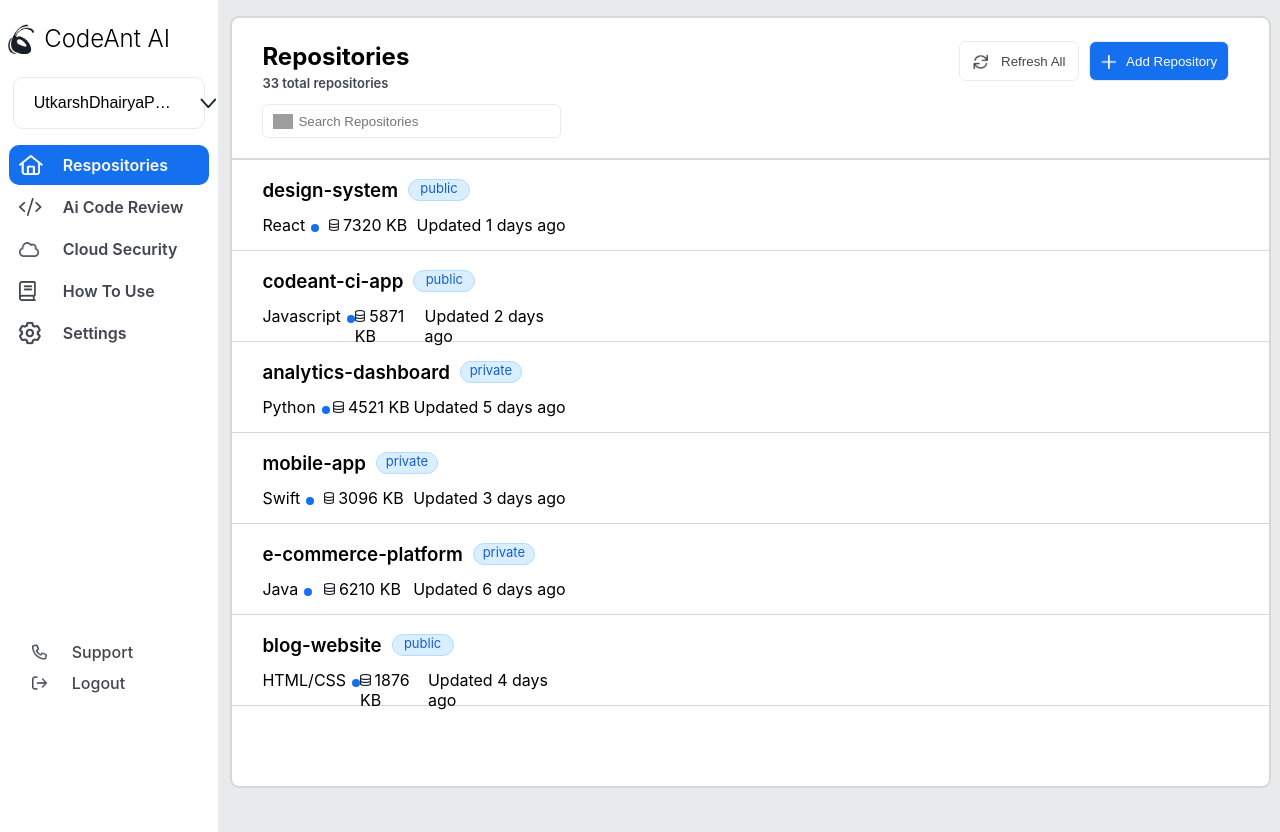
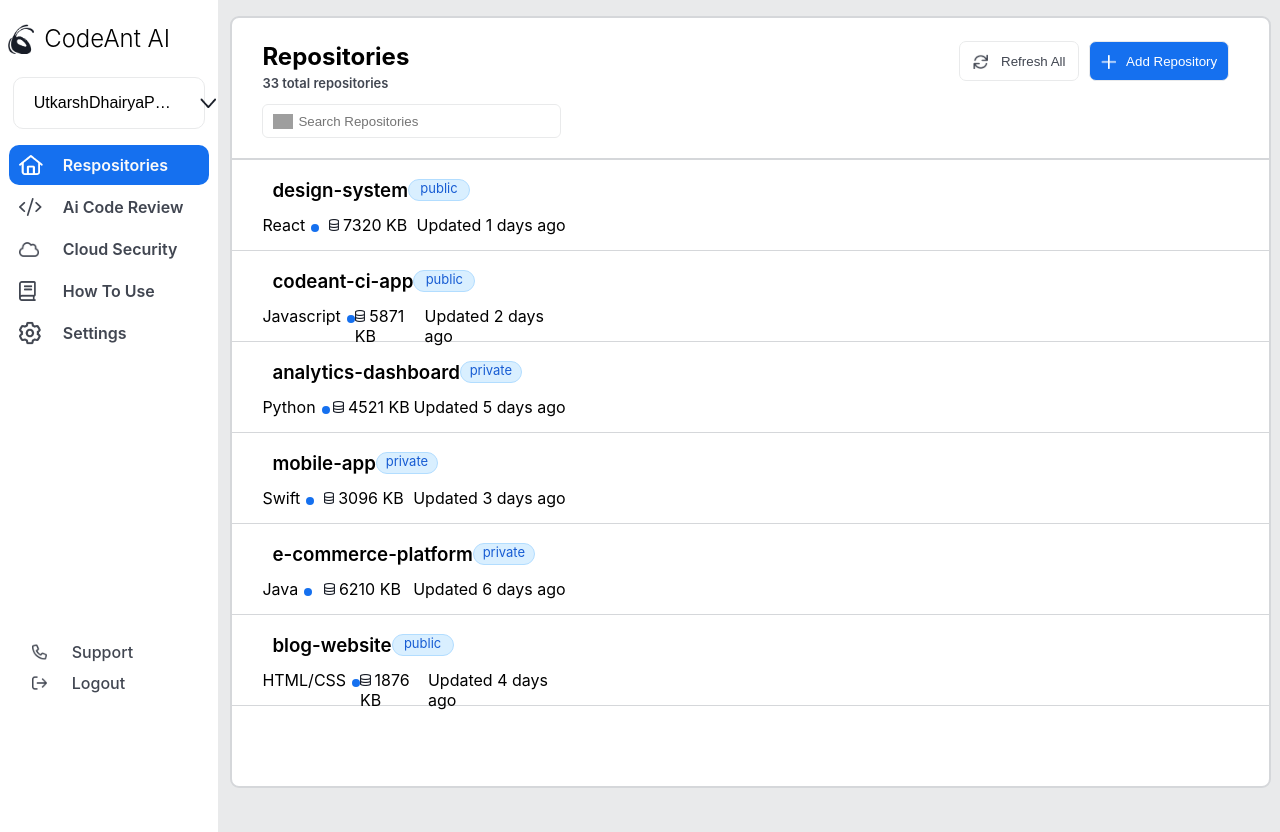
Before and after one commit to Asriths31/CodeAnt-Assignment, a React (Create React App) app: page /repo in a window 1280 px wide. Shown: the top 832 px of the page. Built offline with nearby package versions, Linux system fonts and the light colour scheme; grey boxes are pictures that could not be loaded.

Commit message:
made some changes in menu css

```diff
--- a/src/App.css
+++ b/src/App.css
@@ -423,18 +423,22 @@ header{
     padding:0 0 0 30px;
 
 }
-.repo-info:hover{
+.repo-name:hover{
+    background-color: #e9eaeb;
+}
+.repo-name:hover .repo-data{
     background-color: #e9eaeb;
 }
 .repo-name{
     display: flex;
-    width: auto;
+    width: 100%;
     /* justify-content: space-between; */
     align-items: center;
+    margin-left: -30px
 
 }
 .repo-name h3{
-    margin-right: 10px;
+    padding-left: 40px;
     font-weight: 600;
 }
 .status{
```
